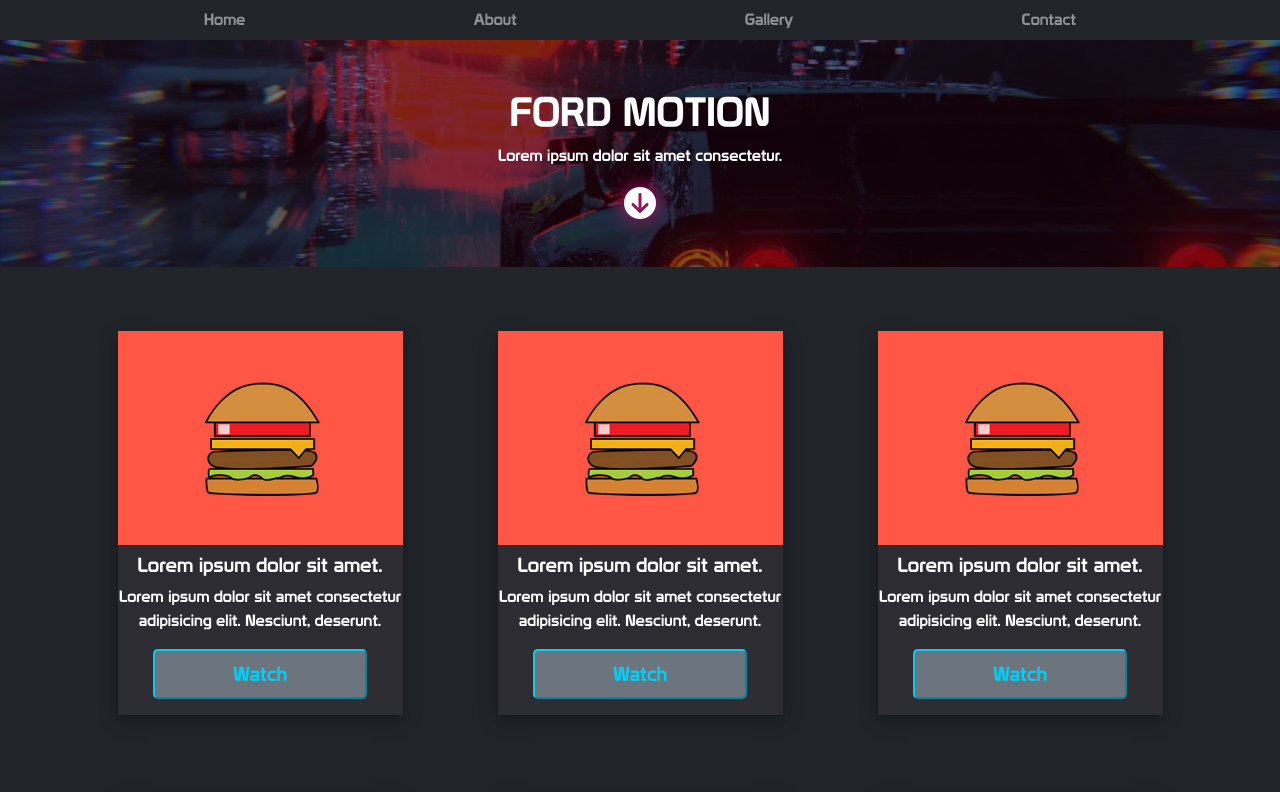
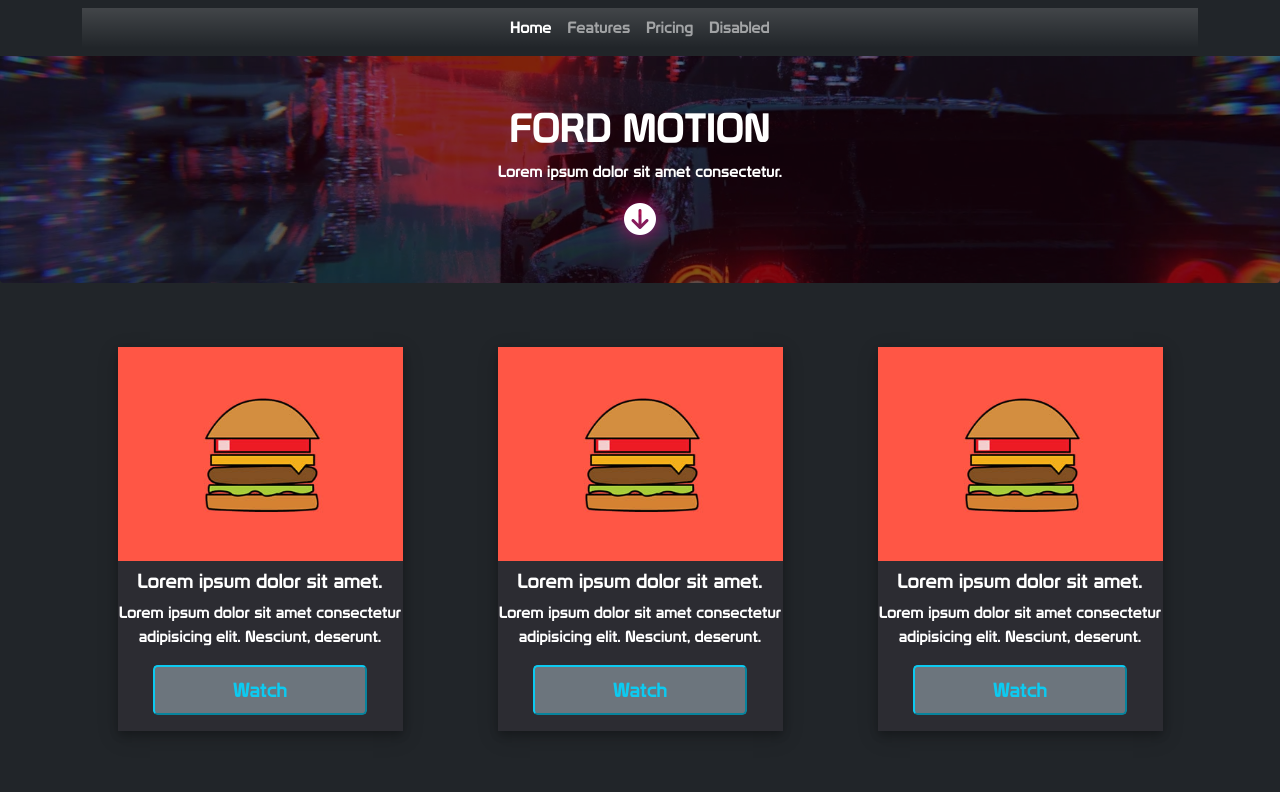
Before and after one commit to xizzana/itvet, a plain HTML site: page index.html in a window 1280 px wide. Shown: the top 792 px of the page. Drawn offline with nearby package versions, Linux system fonts and the light colour scheme.

Commit message:
navbar responsive

```diff
--- a/index.html
+++ b/index.html
@@ -24,16 +24,26 @@
     <div class="backbtn">
         <i class="fa fa-arrow-circle-up"></i>
     </div>
-    <div class="container-fluid bg-dark">
-        <div class="container">
-            <ul class="nav text-white-50 justify-content-around p-2 costum">
-                <li>Home</li>
-                <li>About</li>
-                <li>Gallery</li>
-                <li>Contact</li>
-            </ul>
+    <!-- navigation -->
+    <nav class="navbar navbar-expand-sm bg-dark sticky-top navbar-dark">
+        <div class="container-fluid justify-content-center">
+            <button class="navbar-toggler" type="button" data-bs-toggle="collapse" data-bs-target="#navbarNavAltMarkup"
+                aria-controls="navbarNavAltMarkup" aria-expanded="false" aria-label="Toggle navigation">
+                <span class="navbar-toggler-icon"></span>
+            </button>
+            <div class="container">
+                <div class="collapse navbar-collapse justify-content-center bg-gradient" id="navbarNavAltMarkup">
+                    <div class="navbar-nav align-items-center">
+                        <a class="nav-link active" aria-current="page" href="#">Home</a>
+                        <a class="nav-link" href="#">Features</a>
+                        <a class="nav-link" href="#">Pricing</a>
+                        <a class="nav-link" href="#" tabindex="-1" aria-disabled="true">Disabled</a>
+                    </div>
+                </div>
+            </div>
         </div>
-    </div>
+    </nav>
+    <!-- navigation end -->
     <div class="container-fluid rounded-bottom costum1">
         <div class="container text-white text-center py-5">
             <h1>FORD MOTION</h1>
@@ -87,7 +97,8 @@
     <div class="container-fluid jaba py-5">
         <div class="container text-white text-center">
             <h2>Lorem ipsum dolor sit.</h2>
-            <p>Lorem ipsum dolor sit amet consectetur adipisicing elit. Quae itaque ipsam, illo atque eveniet quibusdam.
+            <p>Lorem ipsum dolor sit amet consectetur adipisicing elit. Quae itaque ipsam, illo atque eveniet
+                quibusdam.
             </p>
         </div>
         <form method="POST" action="index.html">
```
